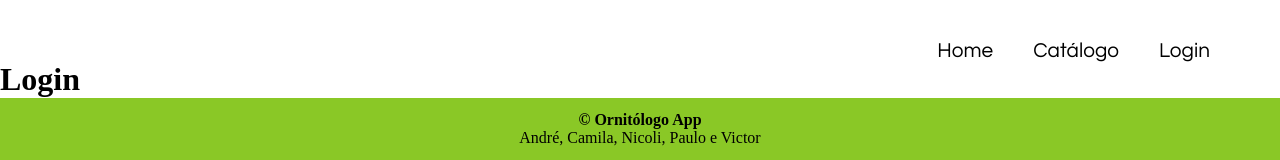
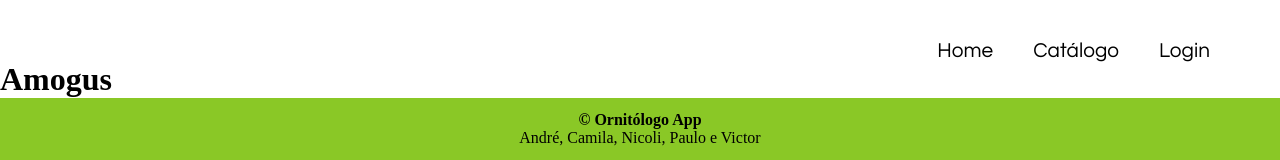
Before and after one commit to cahcastroc/ornitologo_app, a React (Create React App) app in the folder frontend/: page /login in a window 1280 px wide. Shown: the top 160 px of the page. Built offline with nearby package versions, Linux system fonts and the light colour scheme; the HTML template or start-up script is replaced by a standard one.

Commit message:
adiciona assets do component

```diff
--- a/frontend/src/components/login/Login.tsx
+++ b/frontend/src/components/login/Login.tsx
@@ -3,7 +3,7 @@ import "./Login.css";
 const Login = () => {
   return (
     <div>
-      <h1>Login</h1>
+      <h1>Amogus</h1>
     </div>
   );
 };
```
Also changed, not shown: frontend/src/assets/login_cadastro.png (added).
